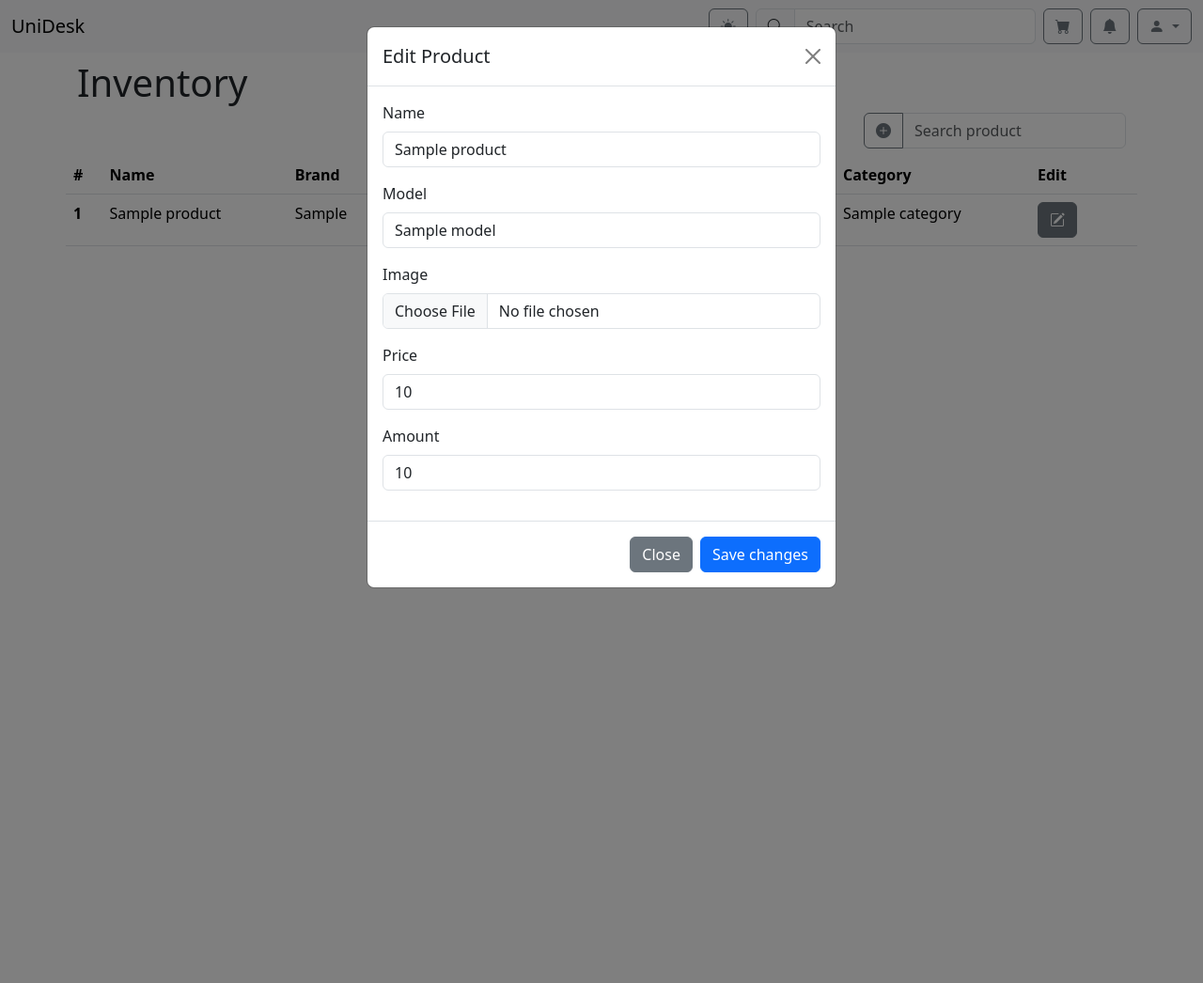
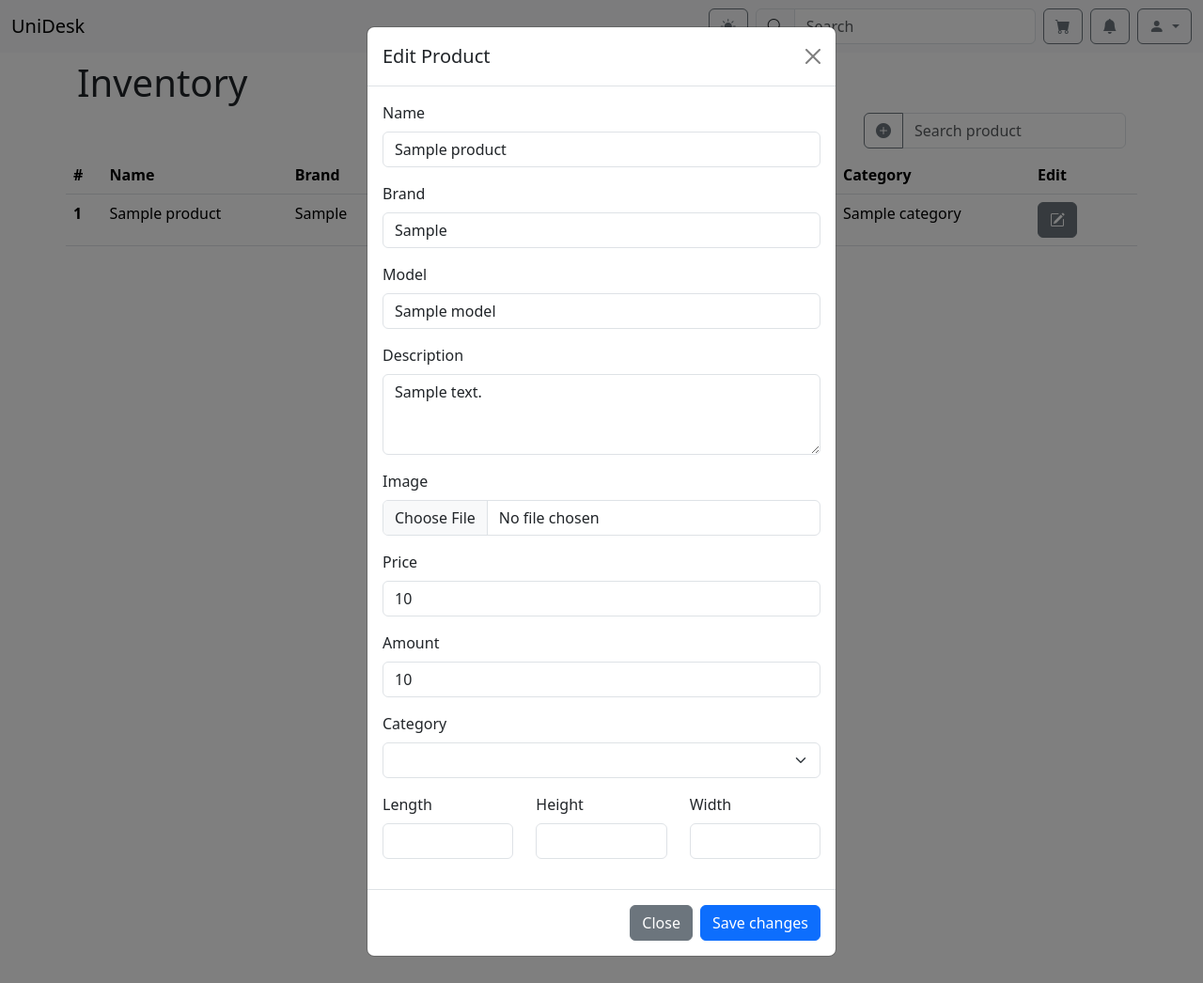
Before and after one commit to mochiSDK/UniDesk, a PHP site: page /inventory.php in a window 1280 px wide, after a click that opens the changed part. Shown: the whole page at 94% size. Run offline with PHP 8.4, Linux system fonts and the light colour scheme; the visitor is signed in with stand-in values (Sample User, id 1); tables that the repository leaves empty or names only in its code hold one stand-in row (values such as "Sample post"); grey boxes marked "Sample" are stand-in pictures; data that the repository does not hold is empty; a stand-in replaces the project's code that opens the database connection.

Commit message:
Added missing product info in edit product modal in inventory page

```diff
--- a/db/database_helper.php
+++ b/db/database_helper.php
@@ -74,13 +74,18 @@
     public function getInventory() {
         $query = "SELECT
                 p.ProductId,
+                c.CategoryId,
                 p.Name,
                 p.Brand,
+                p.Description,
                 m.Name AS Model,
                 c.Name AS Category,
                 p.Picture,
                 Price,
-                Amount
+                Amount,
+                Length,
+                Height,
+                Width
             FROM PRODUCTS p
             JOIN PRODUCT_CATEGORIES c ON p.CategoryId = c.CategoryId
             LEFT JOIN PRODUCT_MODELS m ON p.ProductId = m.ProductId
--- a/inventory.php
+++ b/inventory.php
@@ -2,6 +2,7 @@
 require_once("bootstrap.php");
 
 $templateParams["inventory"] = $db_helper->getInventory();
+$templateParams["categories"] = $db_helper->getCategories();
 
 require("templates/inventory_template.php");
 ?>
--- a/templates/inventory_template.php
+++ b/templates/inventory_template.php
@@ -119,8 +119,16 @@
                                                 <input name="productName" class="form-control" id="nameInput<?php echo $product["ProductId"]; ?>" value="<?php echo $product["Name"]; ?>">
                                             </div>
                                             <div class="mb-3">
+                                                <label for="brandInput<?php echo $product["ProductId"]; ?>" class="form-label">Brand</label>
+                                                <input name="productBrand" class="form-control" id="brandInput<?php echo $product["ProductId"]; ?>" value="<?php echo $product["Brand"]; ?>">
+                                            </div>
+                                            <div class="mb-3">
                                                 <label for="modelInput<?php echo $product["ProductId"]; ?>" class="form-label">Model</label>
                                                 <input name="productModel" class="form-control" id="modelInput<?php echo $product["ProductId"]; ?>" value="<?php echo $product["Model"]; ?>">
+                                            </div>
+                                            <div class="mb-3">
+                                                <label for="descriptionInput<?php echo $product["ProductId"]; ?>" class="form-label">Description</label>
+                                                <textarea name="productDescription" rows="3" class="form-control" id="descriptionInput<?php echo $product["ProductId"]; ?>"><?php echo $product["Description"]; ?></textarea>
                                             </div>
                                             <div class="mb-3">
                                                 <label for="formFile<?php echo $product["ProductId"]; ?>" class="form-label">Image</label>
@@ -133,6 +141,34 @@
                                             <div class="mb-3">
                                                 <label for="amountInput<?php echo $product["ProductId"]; ?>" class="form-label">Amount</label>
                                                 <input name="productAmount" type="number" min="0" class="form-control" id="amountInput<?php echo $product["ProductId"]; ?>" value="<?php echo $product["Amount"]; ?>">
+                                            </div>
+                                            <div class="mb-3">
+                                                <label for="categoryInput<?php echo $product["ProductId"]; ?>" class="form-label">Category</label>
+                                                <select name="productCategory" class="form-select" aria-label="Category select">
+                                                    <?php foreach ($templateParams["categories"] as $category): ?>
+                                                        <option
+                                                            value="<?php echo $category["CategoryId"]; ?>"
+                                                            <?php if ($product["CategoryId"] == $category["CategoryId"]): ?> selected <?php endif; ?>>
+                                                            <?php echo $category["Name"]; ?>
+                                                        </option>
+                                                    <?php endforeach; ?>
+                                                </select>
+                                            </div>
+                                            <div class="mb-3">
+                                                <div class="row">
+                                                    <div class="col">
+                                                        <label for="lengthInput<?php echo $product["ProductId"]; ?>" class="form-label">Length</label>
+                                                        <input type="number" min="0" id="lengthInput<?php echo $product["ProductId"]; ?>" name="productLength" class="form-control" value="<?php echo $product["Length"]; ?>" aria-label=" Product length input">
+                                                    </div>
+                                                    <div class="col">
+                                                        <label for="heightInput<?php echo $product["ProductId"]; ?>" class="form-label">Height</label>
+                                                        <input type="number" min="0" id="heightInput<?php echo $product["ProductId"]; ?>" name="productHeight" class="form-control" value="<?php echo $product["Height"]; ?>" aria-label=" Product height input">
+                                                    </div>
+                                                    <div class="col">
+                                                        <label for="widthInput<?php echo $product["ProductId"]; ?>" class="form-label">Width</label>
+                                                        <input type="number" min="0" id="widthInput<?php echo $product["ProductId"]; ?>" name="productWidth" class="form-control" value="<?php echo $product["Width"]; ?>" aria-label=" Product width input">
+                                                    </div>
+                                                </div>
                                             </div>
                                         </div>
                                         <div class="modal-footer">
```
